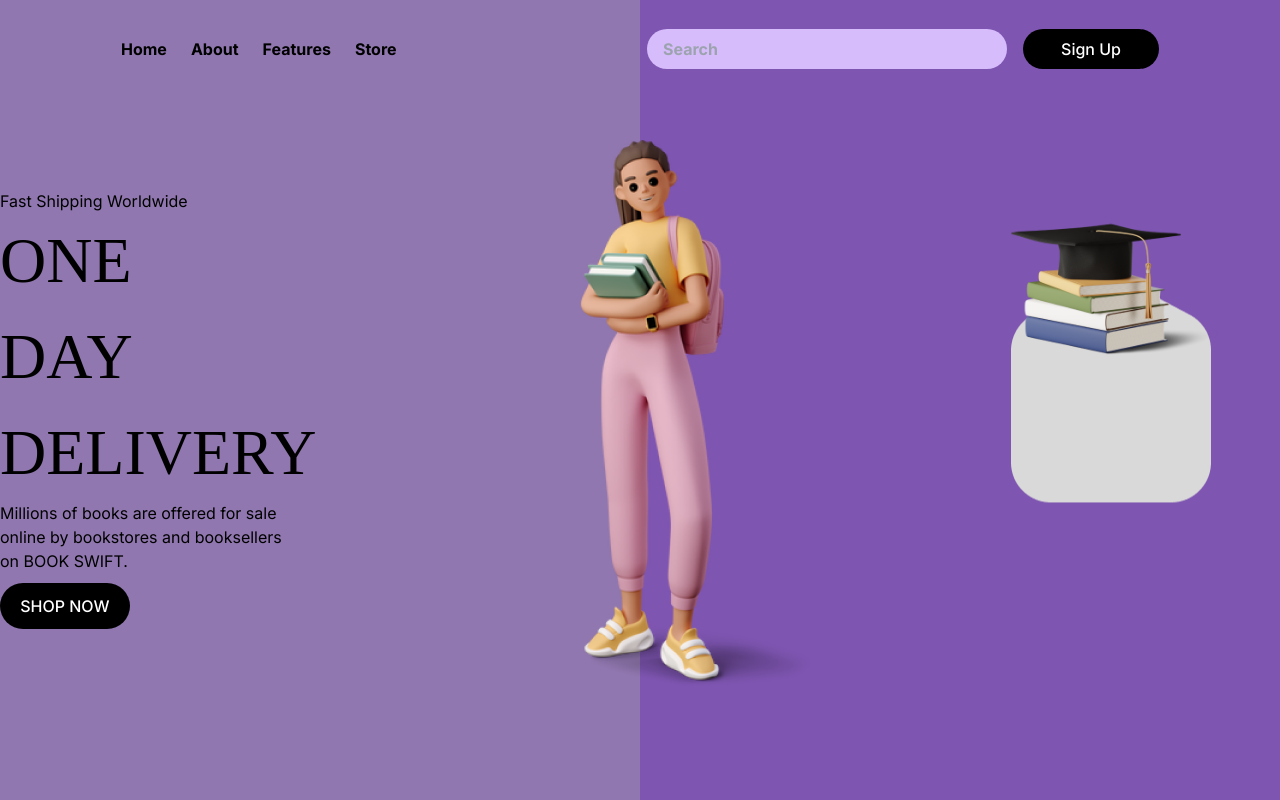
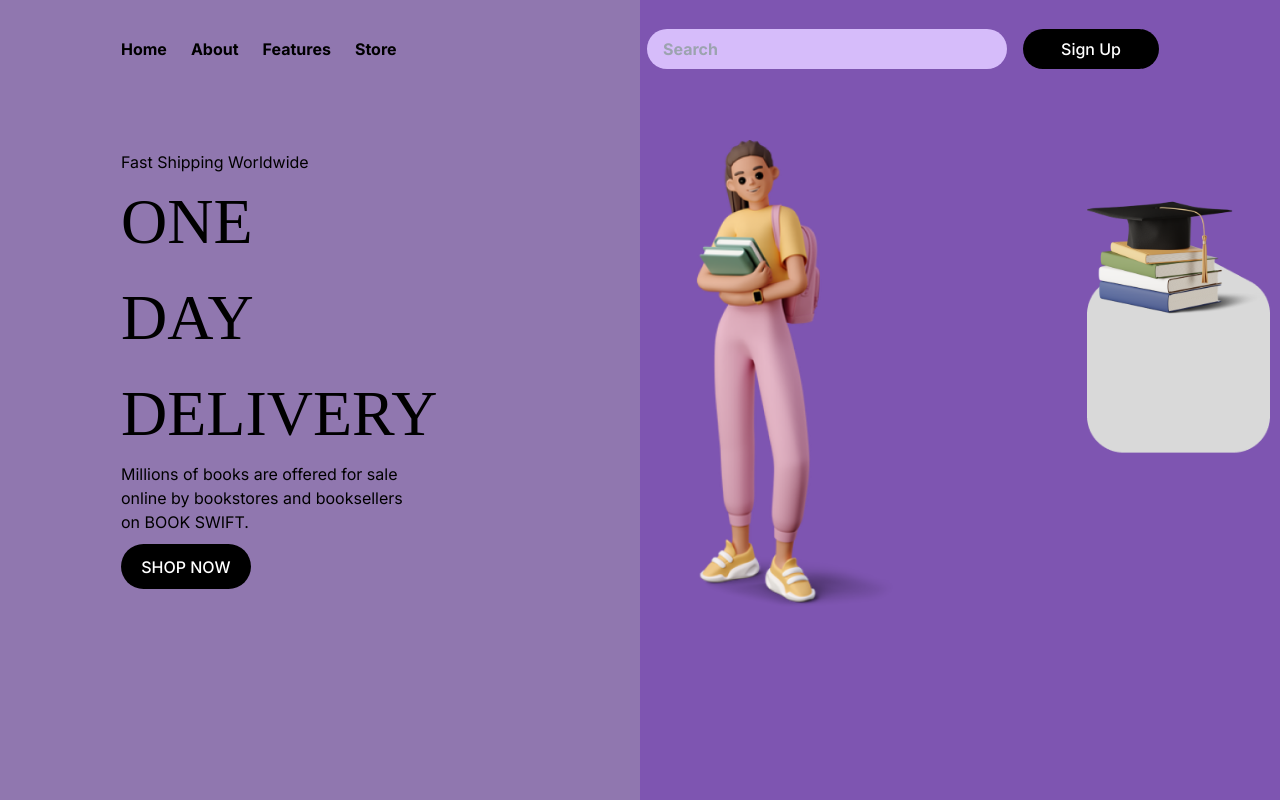
Before and after one commit to Srai21032003/Bookswift, a React (Vite) app in the folder frontend/: page / in a window 1280 px wide. Built offline with nearby package versions, Linux system fonts and the light colour scheme; no server answers.

Commit message:
girl in center afrontend

```diff
--- a/frontend/components/Featured.css
+++ b/frontend/components/Featured.css
@@ -8,6 +8,7 @@
     font-size: 24;
     color: black;
     margin-top: 140px;
+    margin-left: 121px;
   }
   .model{
     align-items: center;
```
